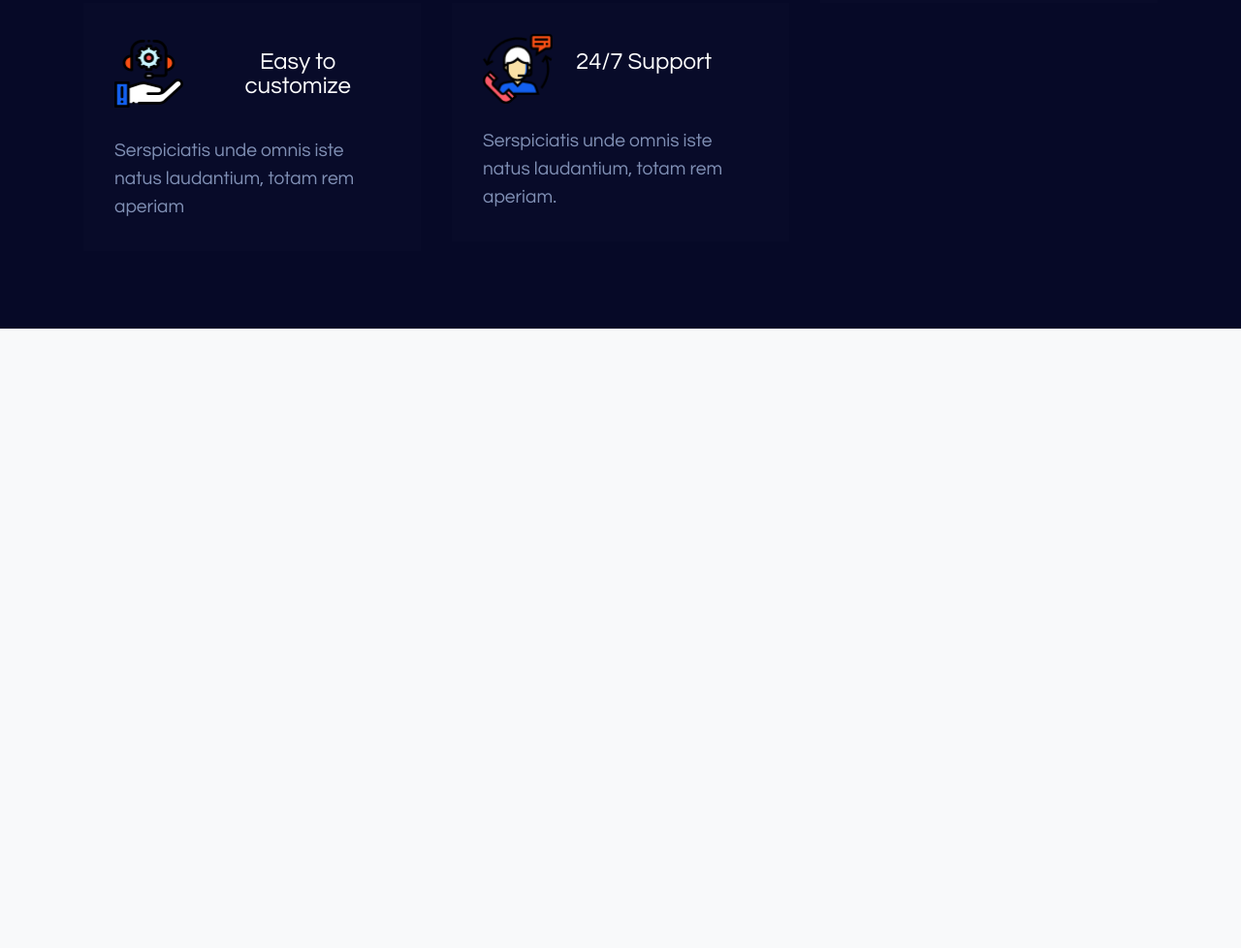
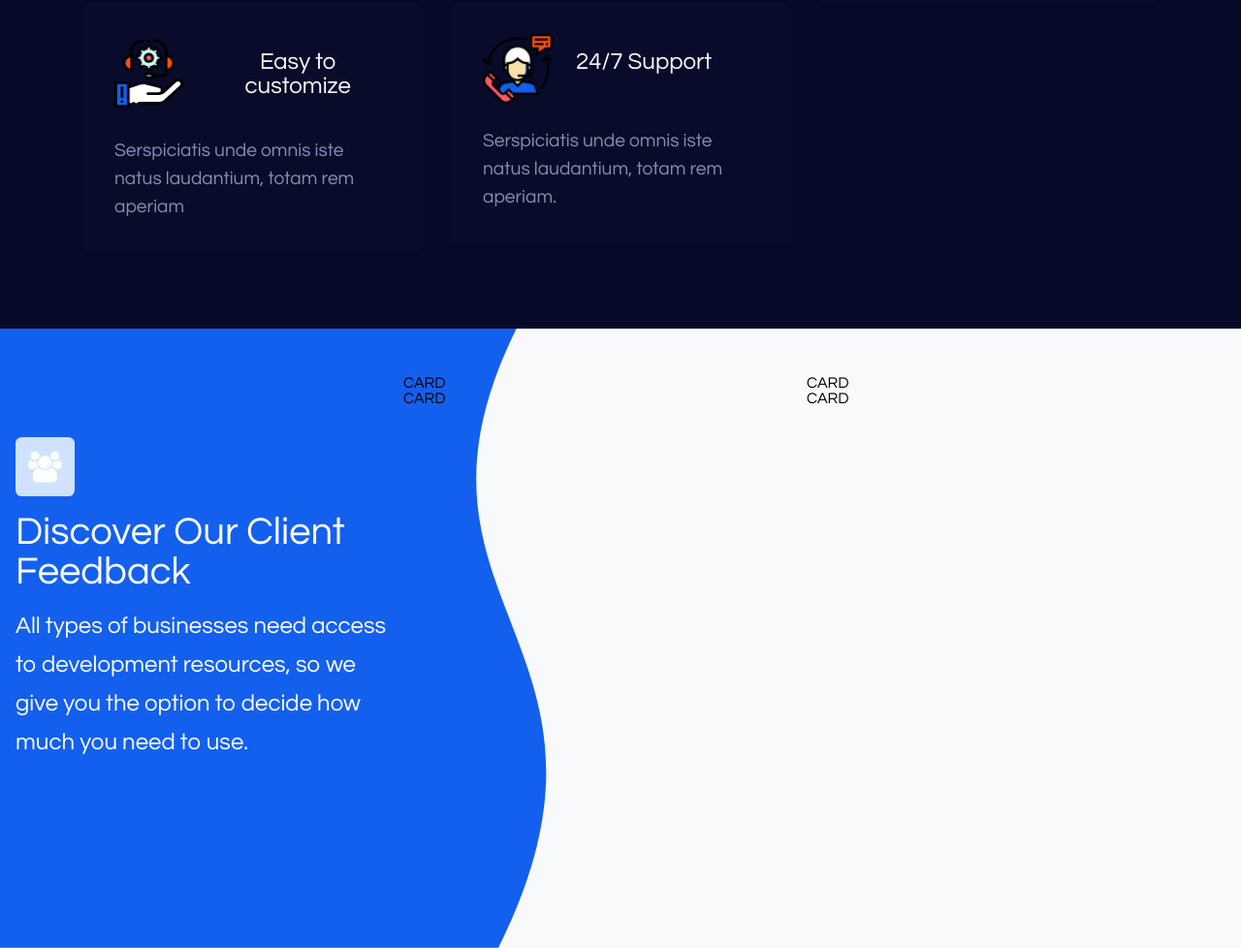
Before and after one commit to front-end-by-rimantas/55-grupe-teamwork-bootsland, a website with bundled scripts: page index.html in a window 1280 px wide. Shown: the part 2176-3154 px from the top of the page at 97% size. Before the commit the page ends 2515 px from the top, so only its background shows below. Built offline with nearby package versions, Linux system fonts and the light colour scheme.

Commit message:
Client section left column & background combbination

```diff
--- /dev/null
+++ b/css/components/client.css
@@ -0,0 +1,51 @@
+.section-client {
+    padding: 3rem 0rem;
+    position: relative !important;
+}
+.shape-2 {
+    position: absolute;
+    right: 0;
+    top: 0;
+    height: 100%;
+    width: 100%;
+}
+svg:not(:root) {
+    overflow-clip-margin: content-box;
+    overflow: hidden;
+}
+.client-row {
+    position: relative;
+}
+.icon-area {
+    display: flex;
+    justify-content: center;
+    align-items: center;
+    width: 3.8rem;
+    height: 3.8rem;
+    border-radius: 0.4rem;
+    font-size: xx-large;
+    background-color: #cfe2ff;
+    color: #fff;
+}
+.icon-area i {
+    color: #fff;
+}
+.client .icon-area {
+    margin-top: 4rem;
+    background-color: rgb(7, 16, 13);
+}
+.client-column .title {
+    color: #fff;
+}
+.client-column .description {
+    margin-bottom: 5rem;
+    color: #fff;
+    font-size: 1.5rem;
+}
+.client-column {
+    padding: 4rem 0;
+    margin: 0;
+}
+.card-row {
+    background-color: darksalmon;
+}
--- a/css/components/creative.css
+++ b/css/components/creative.css
@@ -24,20 +24,18 @@
     background-color:#cfe2ff ;
 }
 .icon-area {
+    display: flex;
+    justify-content: center;
+    align-items: center;
     width: 3.8rem;
     height: 3.8rem;
     border-radius: 0.4rem;
     font-size: xx-large;
     background-color: #cfe2ff;
     color: #fff;
-    position: relative;
 }
 .icon-area i {
     color: #fff;
-    position: absolute;
-    top: 0.2rem;
-    right: 0.95rem;
-
 }
 .title {
     margin: 2vh 0;
@@ -49,6 +47,7 @@
 .description {
     font-size: x-large;
     line-height: 2.5rem;
+    font-size: 1.5rem;
     font-weight: 200;
     margin: 2vh 0;
     color: #8090b5;
--- a/css/pages/home.css
+++ b/css/pages/home.css
@@ -12,5 +12,6 @@
 @import '../components/trio-tabs.css';
 @import '../components/creative.css';
 @import '../components/black.css';
+@import '../components/client.css';
 
 /* CUSTOM STYLE FOR THIS PAGE GOES BELOW THIS COMMENT */
--- /dev/null
+++ b/js/components/abc.js
@@ -0,0 +1,18 @@
+export function  abc() {
+    let HTML = `
+    <div>Labas</div>
+
+    <div class="col-12 col-lg-4 container client">
+        <div class="client-left">
+            <div class="icon-area">
+                <i class="fa fa-users"></i>
+            </div>
+            <h2 class="title">Discover Our Client Feedback</h2>
+            <p class="description">All types of businesses need access to development resources, so we give you the option to decide how much you need to use.</p>
+        </div>
+        <div class="row">${cardsHTML}</div>
+    </div>
+
+    `;
+    document.getElementById('app').insertAdjacentHTML('beforeend', HTML);
+}
--- /dev/null
+++ b/js/components/client.js
@@ -0,0 +1,36 @@
+ import { clientData } from "../data/clientData.js";
+
+export function client() {
+   let cardsHTML = '';
+
+    for (let i = 0; i < clientData.length; i++) {
+        const card = clientData[i];
+        cardsHTML += `
+            <div class="col-12 col-md-6 col-lg-4">
+                CARD
+            </div>`;
+    }
+
+    let HTML = `
+    <div class="container section-client">
+        <div class="shape-2 transform-md-rotate" style="overflow: hidden">
+            <svg viewBox="0 0 500 150" preserveAspectRatio="none" style="height: 100%; width: 100%;">
+                <path d="M208.09,0.00 C152.70,67.10 262.02,75.98 200.80,150.00 L0.00,150.00 L0.00,0.00 Z" style="stroke: none; fill: #1360ef;"></path>
+            </svg>
+        </div>
+        <div class="col-12 client-row">
+            <div class="col-12 col-lg-4 client-column">
+                <div class="icon-area">
+                    <i class="fa fa-users"></i>
+                </div>
+                <h2 class="title">Discover Our Client Feedback</h2>
+                <p class="description">All types of businesses need access to development resources, so we give you the option to decide how much you need to use.</p>
+            </div>
+            <div class="card-row">${cardsHTML}</div>
+        </div>
+    </div>  `;
+
+    document
+        .getElementById('app')
+        .insertAdjacentHTML('beforeend', HTML);
+}
--- /dev/null
+++ b/js/data/clientData.js
@@ -0,0 +1,26 @@
+export const clientData = [
+    {
+        img: 'img/client-img/id031.jpg',
+        introduction: 'Bootsland Amazing Landing Page All-in-one, clean code, Crative & Modern design.',
+        personality: 'Romi Jensen -',
+        duties: 'founder',
+    },
+    {
+        img: 'img/client-img/id032.jpg',
+        introduction: 'Bootsland Amazing Landing Page All-in-one, clean code, Crative & Modern design.',
+        personality: 'Johny Stock -',
+        duties: 'spervisor',
+    },
+    {
+        img: 'img/client-img/id033.jpg',
+        introduction: 'Bootsland Amazing Landing Page All-in-one, clean code, Crative & Modern design.',
+        personality: 'Leeny Bilton -',
+        duties: 'manager',
+    },
+    {
+        img: 'img/client-img/id031.jpg',
+        introduction: 'Bootsland Amazing Landing Page All-in-one, clean code, Crative & Modern design.',
+        personality: 'Jensen Rom -',
+        duties: 'ceo',
+    },
+];
--- a/js/pages/home.js
+++ b/js/pages/home.js
@@ -3,8 +3,12 @@ import { letsWork } from "../components/lets-work.js";
 import { trioTabs } from "../components/trio-tabs.js";
 import { creative } from "../components/creative.js";
 import { black } from "../components/black.js";
+import { client } from "../components/client.js";
+import { abc } from "../components/abc.js";
 
 letsWork();
 trioTabs();
 creative();
 black();
+client();
+abc();
```
Also changed, not shown: index.html (+0 -4 lines), img/client-img/id031.jpg (added), img/client-img/id032.jpg (added), img/client-img/id033.jpg (added).
